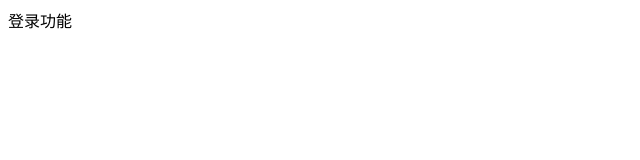
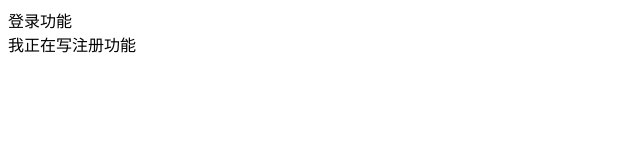
Before and after one commit to wufuyun123/test_01, a plain HTML site: page index.html in a window 1280 px wide. Shown: the whole page, without its empty margins (0-640 px from the left). Drawn offline with Linux system fonts and the light colour scheme.

Commit message:
第二次提交功能

```diff
--- a/index.html
+++ b/index.html
@@ -10,6 +10,8 @@
   <div class="box">
     登录功能
   </div>
-
+  <div class="box1">
+    我正在写注册功能
+  </div>
 </body>
 </html>
```
